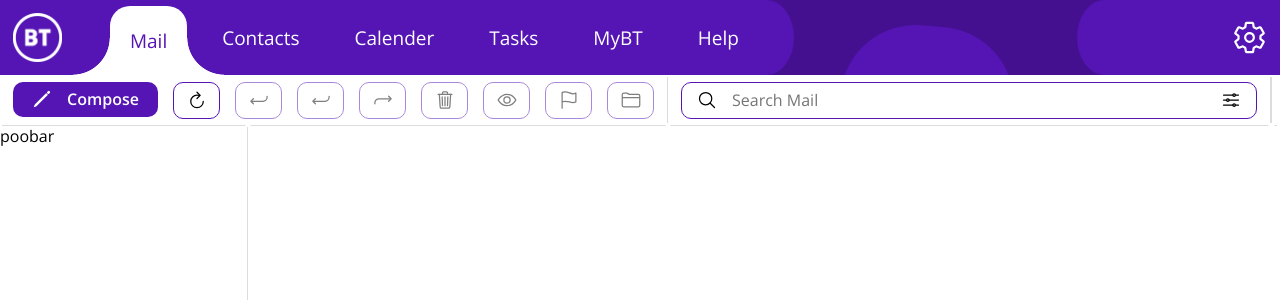
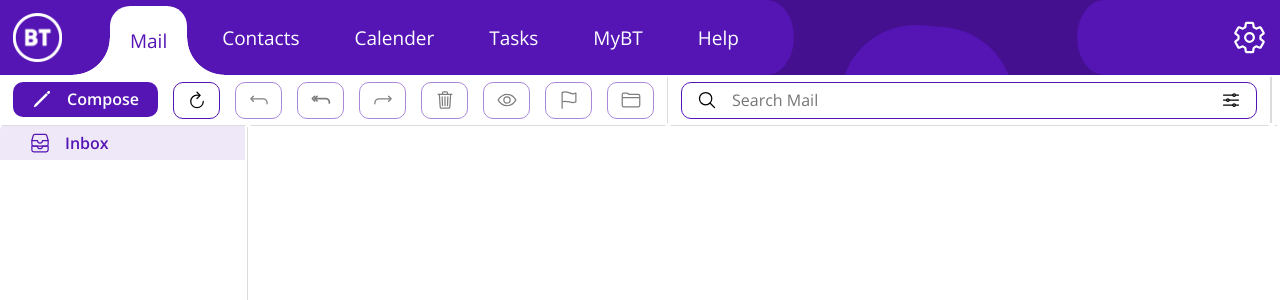
Before and after one commit to DexterHill0/bt-email-ui-concept, a React (Create React App) app: page / in a window 1280 px wide. Shown: the top 300 px of the page. Built offline with nearby package versions, Linux system fonts and the light colour scheme.

Commit message:
folder item + icon component
* Fixed bug with collapsing in resizable component
* Added folder item
* Added icon for setting size more easily

```diff
--- a/src/App.module.scss
+++ b/src/App.module.scss
@@ -50,10 +50,9 @@
     width: 100%;
     flex-grow: 1;
     display: flex;
+    overflow-y: hidden;
 
     .sidebar {
-        //flex-direction: column;
-        //height: 100%;
         width: 100%;
         display: flex;
     }
--- a/src/App.tsx
+++ b/src/App.tsx
@@ -2,11 +2,13 @@
 import {
     chevronDownOutline,
     eyeOutline,
+    fileTrayStackedOutline,
     flagOutline,
     folderOutline,
     pencilOutline,
     refreshOutline,
     returnDownBackOutline,
+    returnUpBackOutline,
     returnUpForwardOutline,
     trashOutline,
 } from "ionicons/icons";
@@ -20,6 +22,7 @@
 import { IonIcon } from "@ionic/react";
 import Search from "./components/search/Search";
 import Resizable from "./components/resizable/Resizable";
+import FolderItem from "./components/folderitem/FolderItem";
 
 const BUTTONS: { [key: string]: JSX.Element } = {
     compose: (
@@ -47,7 +50,7 @@
         <Button
             width="45px"
             height="35px"
-            icon={returnDownBackOutline}
+            icon={returnUpBackOutline}
             colour="var(--primary)"
             disabled
             tooltip="Reply"
@@ -57,7 +60,7 @@
         <Button
             width="45px"
             height="35px"
-            icon={returnDownBackOutline}
+            icon="reply_all.svg"
             colour="var(--primary)"
             disabled
             tooltip="Reply All"
@@ -156,13 +159,16 @@
                 <Resizable
                     orientation="v"
                     className={styles.sidebar}
-                    // height={250}
                     width={250}
-                    // maxConstraints={[500, 0]}
+                    maxConstraints={[500, 0]}
                     disableSelectOnDrag
                     collapseOnMinContent
                 >
-                    poobar
+                    <FolderItem
+                        name="Inbox"
+                        icon={fileTrayStackedOutline}
+                        isSelected
+                    ></FolderItem>
                 </Resizable>
             </section>
         </div>
--- a/src/components/button/Button.tsx
+++ b/src/components/button/Button.tsx
@@ -3,6 +3,7 @@
 import { IonIcon } from "@ionic/react";
 
 import styles from "./Button.module.scss";
+import Icon from "../icon/Icon";
 
 interface Props {
     width: string;
@@ -42,11 +43,7 @@
         >
             {props.icon ? (
                 <div className={styles.content}>
-                    <IonIcon
-                        icon={props.icon}
-                        data-size={props.iconSize || "lg"}
-                        className={styles.icon}
-                    ></IonIcon>
+                    <Icon icon={props.icon} iconSize={props.iconSize}></Icon>
                     {props.children}
                 </div>
             ) : (
--- /dev/null
+++ b/src/components/folderitem/FolderItem.module.scss
@@ -0,0 +1,27 @@
+@import "../../styles.scss";
+
+.folder {
+    padding: 0 30px 0 30px;
+    display: flex;
+    height: 35px;
+    align-items: center;
+    min-width: min-content;
+    gap: 15px;
+
+    .name {
+        display: flex;
+        gap: 15px;
+        align-items: center;
+    }
+
+    .star {
+        margin-left: auto;
+        cursor: pointer;
+        color: $text-dark;
+    }
+}
+
+.selected {
+    color: $primary;
+    background: $light-1;
+}
--- /dev/null
+++ b/src/components/folderitem/FolderItem.tsx
@@ -0,0 +1,51 @@
+import React, { useState } from "react";
+import { default as cx } from "classnames";
+
+import Text from "../text/Text";
+
+import styles from "./FolderItem.module.scss";
+import Icon from "../icon/Icon";
+import { starOutline } from "ionicons/icons";
+
+interface Props {
+    icon: string;
+    name: string;
+
+    isStarred?: boolean;
+    isSelected?: boolean;
+
+    iconSize?: "md" | "lg";
+
+    notifs?: number;
+}
+
+const FolderItem: React.FC<Props> = (props) => {
+    const [isHovered, setIsHovered] = useState(false);
+
+    return (
+        <ul
+            className={cx({
+                [styles.folder]: true,
+                [styles.selected]: props.isSelected,
+            })}
+            onMouseOver={() => setIsHovered(true)}
+            onMouseOut={() => setIsHovered(false)}
+        >
+            <div className={styles.name}>
+                <Icon icon={props.icon} iconSize={props.iconSize}></Icon>
+                <Text weight={props.isSelected ? 600 : 400}>{props.name}</Text>
+            </div>
+
+            <Icon
+                icon={starOutline}
+                className={styles.star}
+                style={{
+                    visibility:
+                        isHovered || props.isStarred ? "visible" : "hidden",
+                }}
+            ></Icon>
+        </ul>
+    );
+};
+
+export default FolderItem;
--- /dev/null
+++ b/src/components/icon/Icon.module.scss
@@ -0,0 +1,12 @@
+@import "../../styles.scss";
+
+.icon {
+    &[data-size="md"] {
+        width: $icon-md;
+        height: $icon-md;
+    }
+    &[data-size="lg"] {
+        width: $icon-lg;
+        height: $icon-lg;
+    }
+}
--- /dev/null
+++ b/src/components/icon/Icon.tsx
@@ -0,0 +1,26 @@
+import * as React from "react";
+import { IonIcon } from "@ionic/react";
+import { default as cx } from "classnames";
+
+import styles from "./Icon.module.scss";
+
+interface Props {
+    icon: string;
+    iconSize?: "md" | "lg";
+    className?: string;
+    style?: React.CSSProperties;
+}
+
+// wrapper to make it easier to set the size
+const Icon: React.FunctionComponent<Props> = (props) => {
+    return (
+        <IonIcon
+            icon={props.icon}
+            data-size={props.iconSize || "lg"}
+            className={cx(styles.icon, props.className)}
+            style={props.style}
+        ></IonIcon>
+    );
+};
+
+export default Icon;
--- a/src/components/resizable/Resizable.tsx
+++ b/src/components/resizable/Resizable.tsx
@@ -29,8 +29,6 @@
     const contentRef = useRef<HTMLDivElement>(null);
     const parentRef = useRef<HTMLDivElement>(null);
 
-    // keeps track of the size of the inner content (for example, it could flex-grow so the size changes as you resize)
-    const [contentSize, setContentSize] = useState([0, 0]);
     // hides the content if it is collapsible
     const [contentVisible, setContentVisible] = useState(true);
 
@@ -45,24 +43,18 @@
         height: props.height || 0,
     });
 
-    useEffect(() => {
-        if (props.collapseOnMinContent && contentRef.current) {
-            setContentSize([
-                contentRef.current.clientWidth,
-                contentRef.current.clientHeight,
-            ]);
-        }
-    }, []);
+    const isHorizontal = (props.orientation || "h") === "h";
 
     useEffect(() => {
         if (isDragging) {
+            collapseDragAmount = prevDragAmount;
+            // contentSize = contentSizeSa;
+
             window.addEventListener("mousemove", onMouseMove);
             window.addEventListener("mouseup", () => {
                 onEndDrag();
                 window.removeEventListener("mousemove", onMouseMove);
             });
-
-            collapseDragAmount = prevDragAmount;
         }
     }, [isDragging]);
 
@@ -105,24 +97,27 @@
         if (!minConstraints && !maxConstraints && !props.collapseOnMinContent)
             return [width, height];
 
-        if (width <= contentSize[0] && height <= contentSize[1]) {
+        let m = props.collapseOnMinContent && contentRef.current;
+
+        if (
+            props.collapseOnMinContent &&
+            contentRef.current &&
+            ((!isHorizontal && width < contentRef.current.offsetWidth) ||
+                (isHorizontal && height < contentRef.current.offsetHeight))
+        ) {
             if (collapseDragAmount < collapseThreshold) {
                 collapseDragAmount += 1;
                 setPrevDragAmount(collapseDragAmount);
 
-                return [contentSize[0], contentSize[1]];
+                return [
+                    contentRef.current.offsetWidth,
+                    contentRef.current.offsetHeight,
+                ];
             } else if (collapseDragAmount >= collapseThreshold) {
                 setContentVisible(false);
 
                 return [0, 0];
             }
-        }
-
-        if (props.collapseOnMinContent && contentRef.current) {
-            setContentSize([
-                contentRef.current.clientWidth,
-                contentRef.current.clientHeight,
-            ]);
         }
 
         collapseDragAmount = 0;
@@ -143,11 +138,8 @@
     return (
         <div
             style={{
-                width:
-                    (props.orientation || "h") === "h"
-                        ? props.width
-                        : size.width,
-                height: props.orientation === "v" ? props.height : size.height,
+                width: isHorizontal ? props.width : size.width,
+                height: !isHorizontal ? props.height : size.height,
                 userSelect:
                     isDragging && props.disableSelectOnDrag ? "none" : "unset",
             }}
@@ -155,24 +147,21 @@
             ref={parentRef}
         >
             <div
-                ref={contentRef}
                 style={{
                     visibility: contentVisible ? "visible" : "hidden",
-                    width:
-                        props.orientation === "v"
-                            ? contentVisible
-                                ? "auto"
-                                : "0px"
-                            : "auto",
-                    height:
-                        (props.orientation || "h") === "h"
-                            ? contentVisible
-                                ? "auto"
-                                : "0px"
-                            : "auto",
+                    width: !isHorizontal
+                        ? contentVisible
+                            ? "inherit"
+                            : "0px"
+                        : "inherit",
+                    height: isHorizontal
+                        ? contentVisible
+                            ? "inherit"
+                            : "0px"
+                        : "inherit",
                 }}
             >
-                {props.children}
+                <span ref={contentRef}>{props.children}</span>
             </div>
             <div
                 data-orientation={props.orientation || "h"}
```
Also changed, not shown: public/reply_all.svg (added).
